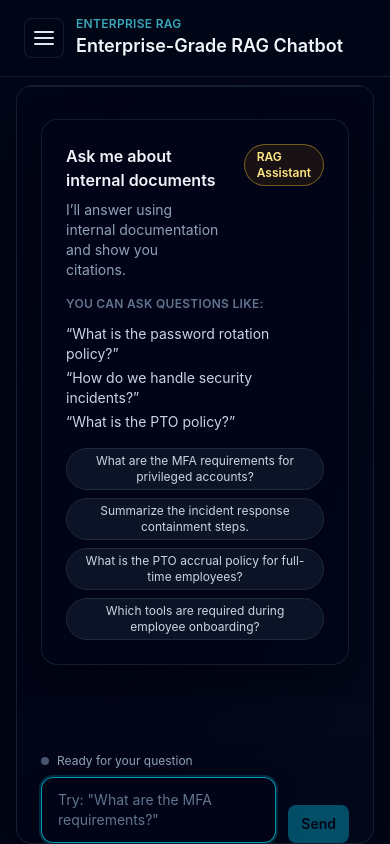
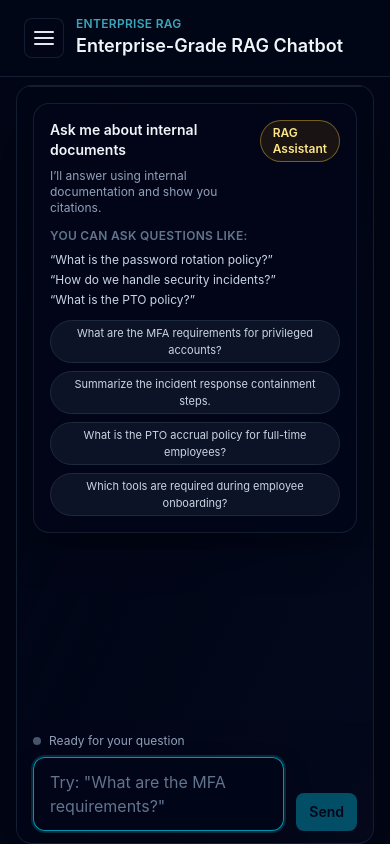
Before and after one commit to manroop79/RAG-chat-vectoriq, a React (Vite) app: page / in a window 390 px wide. Built offline with nearby package versions, Linux system fonts and the light colour scheme.

Commit message:
Tighten onboarding layout and stabilize mobile input

```diff
--- a/src/Chat/ChatInput.tsx
+++ b/src/Chat/ChatInput.tsx
@@ -20,7 +20,7 @@ export const ChatInput = ({
   isSendDisabled,
   inputRef,
 }: ChatInputProps) => (
-  <div className="bg-slate-950/60 px-6 py-4">
+  <div className="bg-slate-950/60 px-4 py-3 sm:px-6 sm:py-4">
     <div className="mb-2 flex items-center gap-2 text-xs text-slate-400">
       <span
         className={`inline-flex h-2 w-2 rounded-full ${
@@ -47,7 +47,7 @@ export const ChatInput = ({
         }}
         rows={2}
         placeholder='Try: "What are the MFA requirements?"'
-        className="flex-1 resize-none rounded-xl border border-slate-800/70 bg-slate-950/80 px-4 py-3 text-sm text-slate-100 shadow-[0_12px_24px_rgba(0,0,0,0.35)] placeholder:text-slate-500 focus:border-cyan-400/70 focus:outline-none focus:ring-2 focus:ring-cyan-500/20 disabled:text-slate-500"
+        className="flex-1 resize-none rounded-xl border border-slate-800/70 bg-slate-950/80 px-4 py-3 text-base text-slate-100 shadow-[0_12px_24px_rgba(0,0,0,0.35)] placeholder:text-slate-500 focus:border-cyan-400/70 focus:outline-none focus:ring-2 focus:ring-cyan-500/20 disabled:text-slate-500 sm:text-sm"
       />
       <Button variant="primary" onClick={onSend} disabled={isSendDisabled || disabled}>
         {isLoading ? 'Sending…' : 'Send'}
--- a/src/Chat/ChatPanel.tsx
+++ b/src/Chat/ChatPanel.tsx
@@ -68,21 +68,21 @@ export const ChatPanel = ({
     >
       {isEmpty ? (
         <motion.div
-          className="bg-slate-950/40 px-6 py-8"
+          className="bg-slate-950/40 px-4 py-4 sm:px-6 sm:py-6"
           variants={introVariants}
           initial={prefersReducedMotion ? false : 'hidden'}
           animate={prefersReducedMotion ? false : 'visible'}
         >
           <motion.div
-            className="max-w-2xl rounded-2xl border border-slate-800/70 bg-slate-950/60 p-6 shadow-[0_16px_40px_rgba(0,0,0,0.45)]"
+            className="max-w-2xl rounded-2xl border border-slate-800/70 bg-slate-950/60 p-4 shadow-[0_16px_40px_rgba(0,0,0,0.35)] sm:p-5"
             variants={introItem}
           >
             <motion.div className="flex items-start justify-between gap-6" variants={introItem}>
               <div className="space-y-2">
-                <p className="text-base font-semibold text-slate-100">
+                <p className="text-sm font-semibold text-slate-100 sm:text-base">
                   Ask me about internal documents
                 </p>
-                <p className="text-sm text-slate-400">
+                <p className="text-xs text-slate-400 sm:text-sm">
                   I’ll answer using internal documentation and show you citations.
                 </p>
               </div>
@@ -90,17 +90,17 @@ export const ChatPanel = ({
                 RAG Assistant
               </span>
             </motion.div>
-            <motion.div className="mt-4" variants={introItem}>
+            <motion.div className="mt-3" variants={introItem}>
               <p className="text-xs font-semibold uppercase tracking-wide text-slate-500">
                 You can ask questions like:
               </p>
-              <ul className="mt-3 space-y-1 text-sm text-slate-300">
+              <ul className="mt-2 space-y-1 text-xs text-slate-300 sm:text-sm">
                 <li>“What is the password rotation policy?”</li>
                 <li>“How do we handle security incidents?”</li>
                 <li>“What is the PTO policy?”</li>
               </ul>
             </motion.div>
-            <motion.div className="mt-4 flex flex-wrap gap-2" variants={introItem}>
+            <motion.div className="mt-3 flex flex-wrap gap-2" variants={introItem}>
               {suggestions.map((prompt) => (
                 <button
                   key={prompt}
@@ -109,7 +109,7 @@ export const ChatPanel = ({
                     setDraft(prompt)
                     inputRef.current?.focus()
                   }}
-                  className="cursor-pointer rounded-full border border-slate-800 bg-slate-900/80 px-3 py-1 text-xs text-slate-300 transition hover:border-cyan-400/60 hover:bg-cyan-500/10 hover:text-cyan-100"
+                  className="cursor-pointer rounded-full border border-slate-800 bg-slate-900/80 px-2.5 py-1 text-[11px] text-slate-300 transition hover:border-cyan-400/60 hover:bg-cyan-500/10 hover:text-cyan-100 sm:px-3 sm:text-xs"
                 >
                   {prompt}
                 </button>
```
